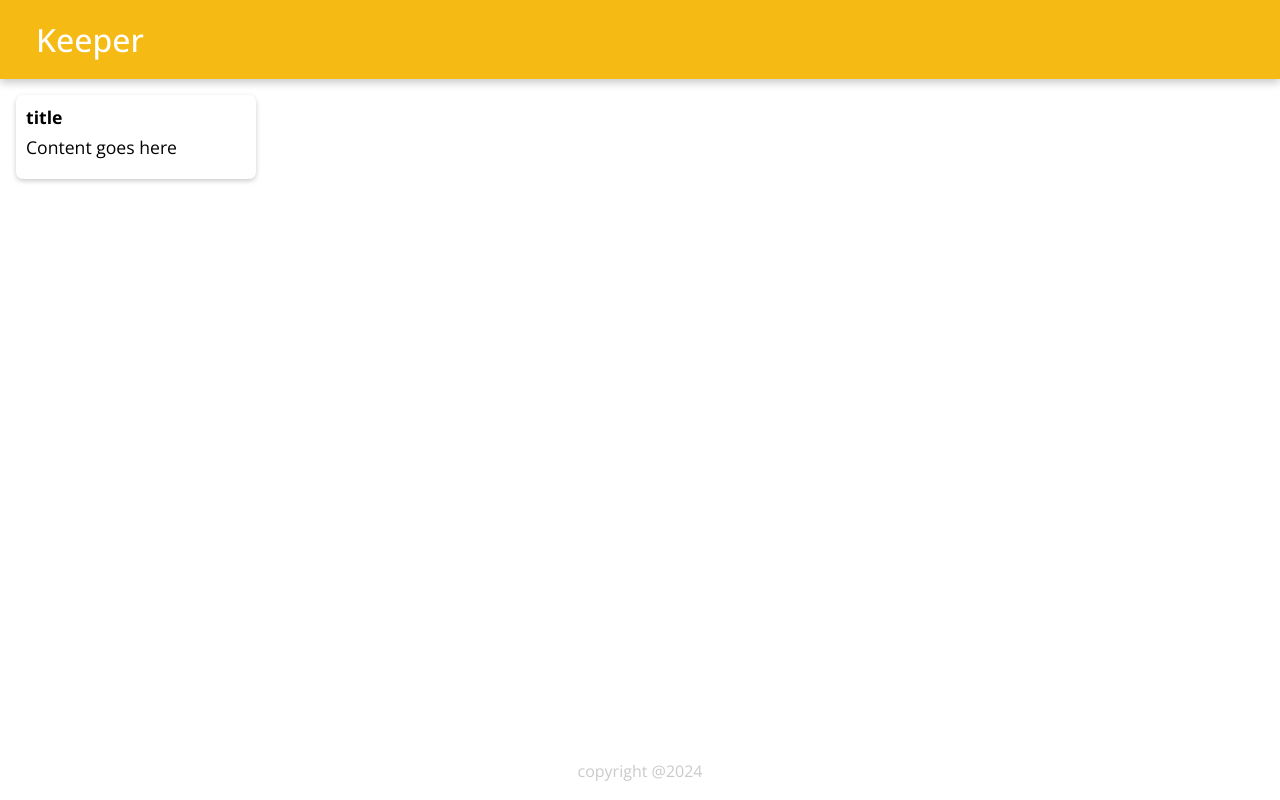
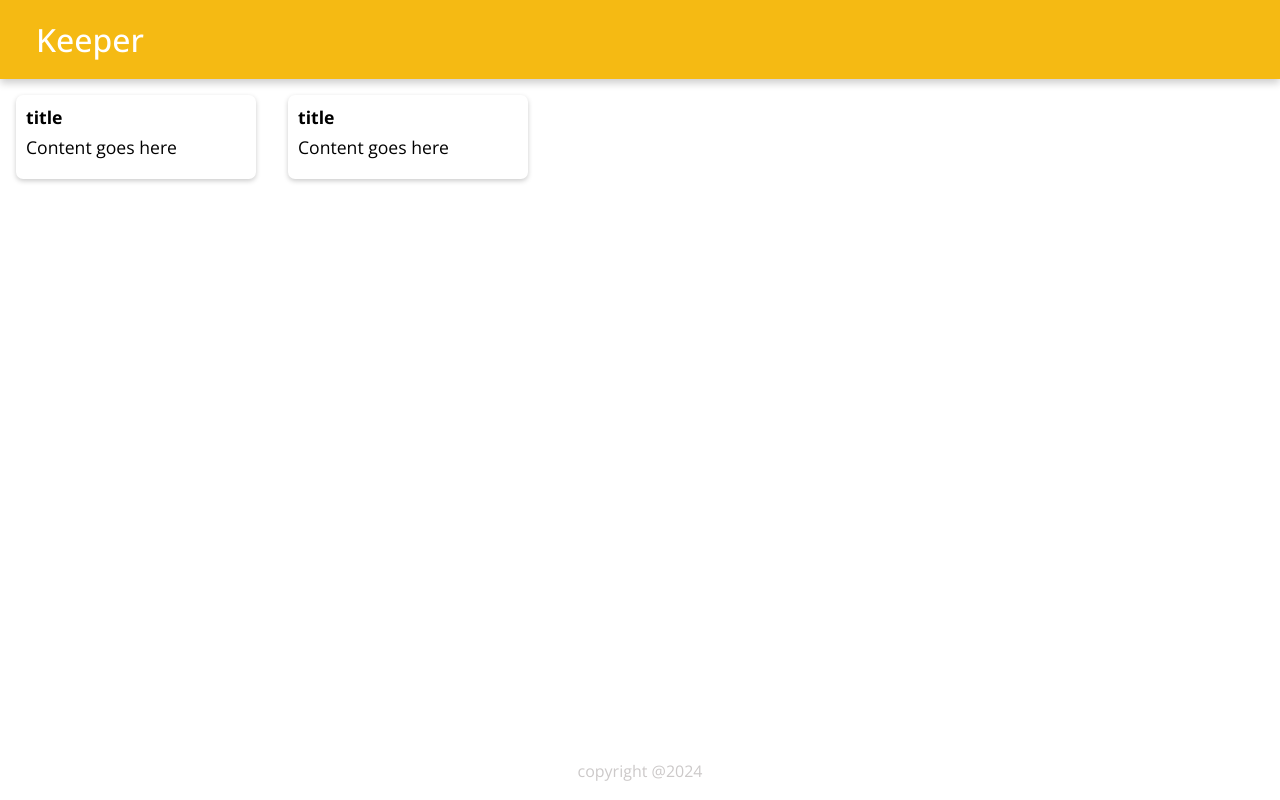
Before and after one commit to priyagupta-js/To-do-list, a React (Create React App) app: page / in a window 1280 px wide. Built offline with nearby package versions, Linux system fonts and the light colour scheme.

Commit message:
Add another note

```diff
--- a/src/App.js
+++ b/src/App.js
@@ -21,6 +21,7 @@ function App() {
     <div className="App">
     <Header />
     <Note title = "title" content="Content goes here" />
+    <Note title ="title" content="Content goes here" />
     <Footer />
     </div>
   );
```
